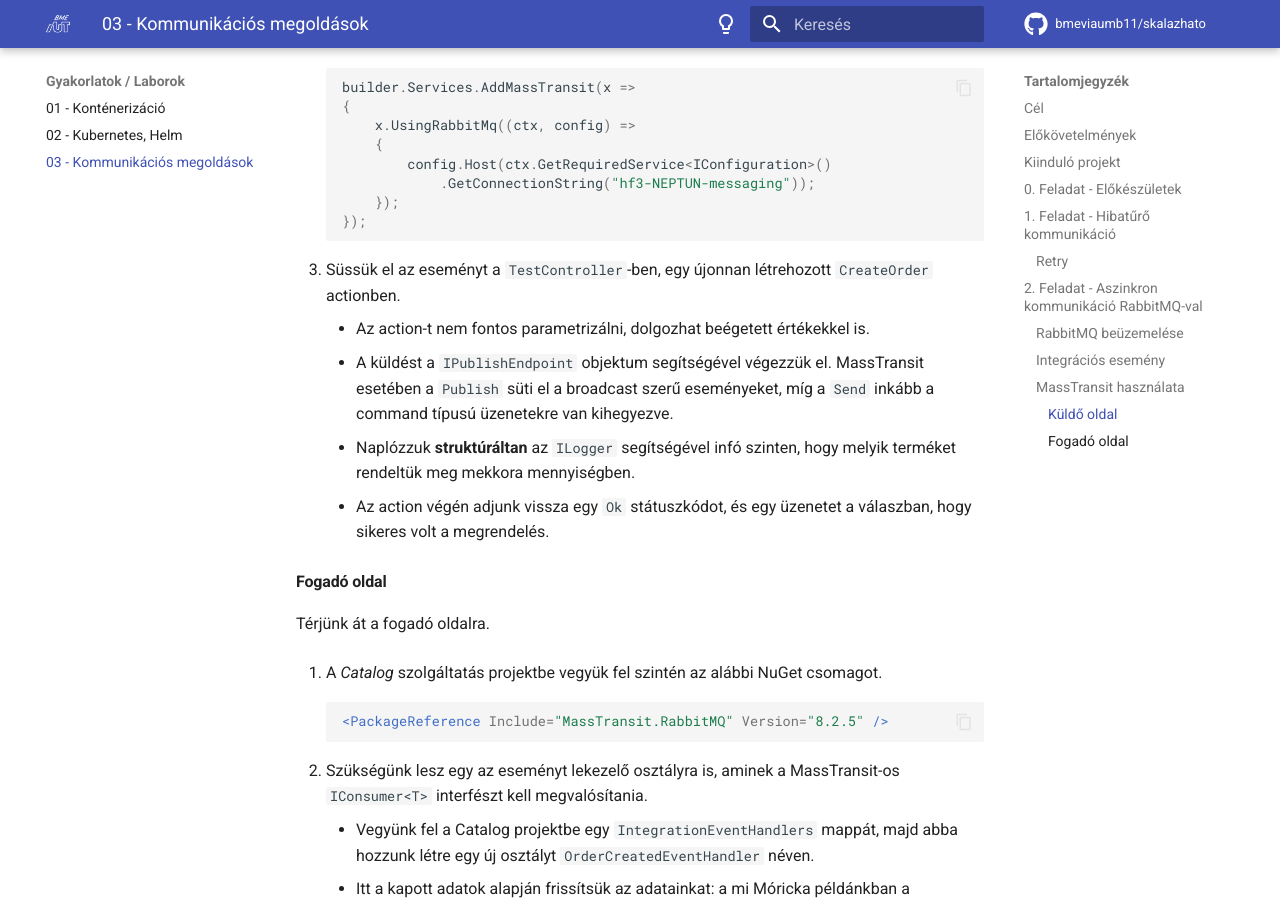
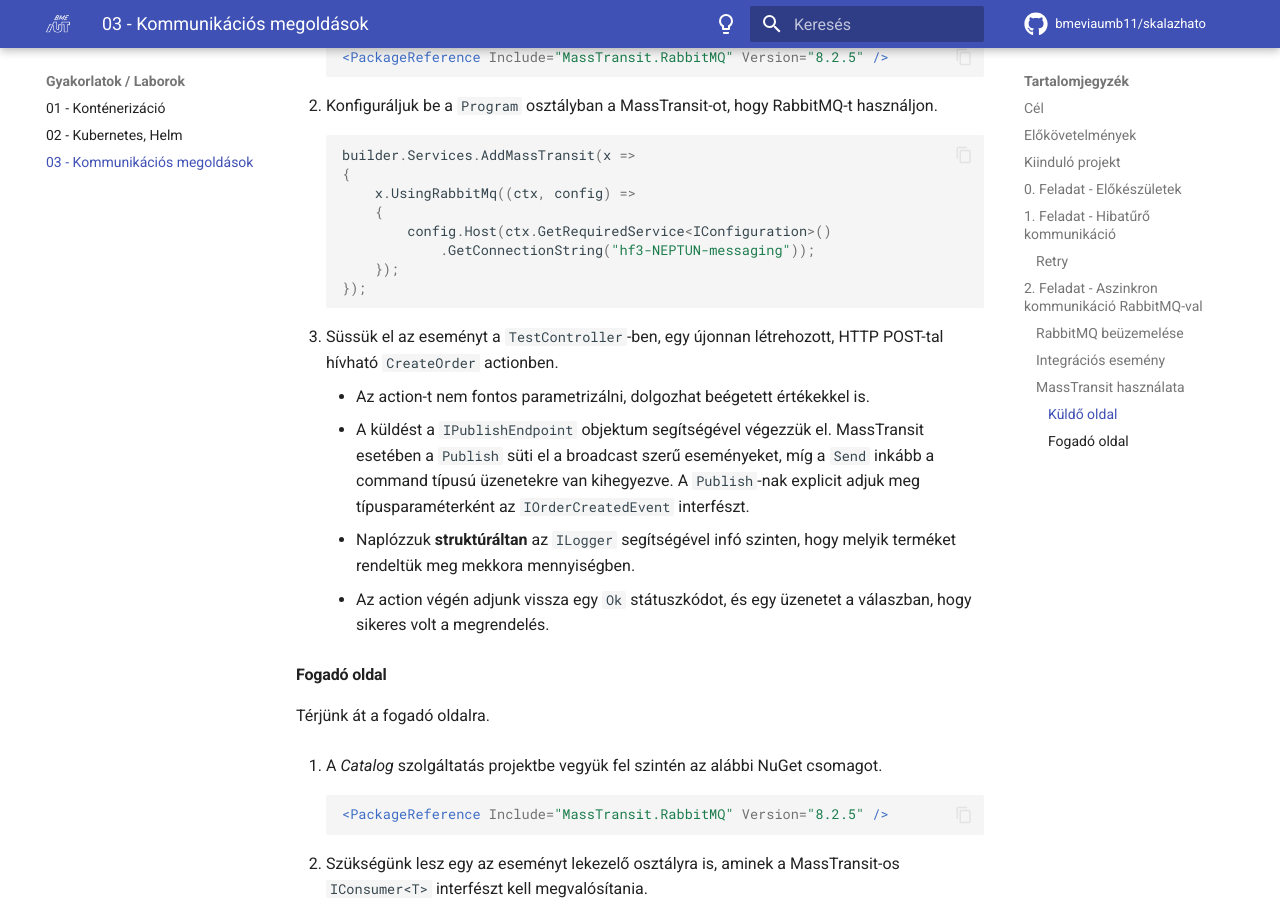
Before and after one commit to bmeviaumb11/skalazhato, an MkDocs documentation site: the page built from docs/homework/03-communication/index.md, in a window 1280 px wide and 900 px high, scrolled down 4680 px. Built offline with MkDocs 1.6.1 and Material for MkDocs 9.7.7, drawn with Linux system fonts in a browser that asks for light colours; comment, search, counter and statistics services are not loaded; some of the changed text lies outside the part shown.

Commit message:
Update index.md

````diff
--- a/docs/homework/03-communication/index.md
+++ b/docs/homework/03-communication/index.md
@@ -9,9 +9,11 @@
 * REST webszolgáltatások készítésének ismerete .NET platformon
     * A házi külön nem tér ki a REST szerű webszolgáltatások készítésének módszereire, arra a BSc szakirányos képzés [Adatvezérelt rendszerek](https://bmeviauac01.github.io/datadriven/hu/) és a [Szoftverfejlesztés .NET platformra](https://bmeviauav23.github.io/aspnetcorebook/) című választható tárgy anyagai az ajánlott irodalom.
 * Docker Desktop
+* [.NET SDK](https://dotnet.microsoft.com/en-us/download/dotnet/8.0) (legalább v8.0.402)
 * Visual Studio 2022
     * kidolgozva: v17.11.4
     * ASP.NET and web development workload
+    * alternatívaként jó lehet a Rider is, az Aspire pluginnel
 * Házi repóban található kiinduló projekt
 
 ## Kiinduló projekt
@@ -173,11 +175,11 @@
     });
     ```
 
-3. Süssük el az eseményt a `TestController`-ben, egy újonnan létrehozott `CreateOrder` actionben.
+3. Süssük el az eseményt a `TestController`-ben, egy újonnan létrehozott, HTTP POST-tal hívható `CreateOrder` actionben.
 
     * Az action-t nem fontos parametrizálni, dolgozhat beégetett értékekkel is.
     * A küldést a `IPublishEndpoint` objektum segítségével végezzük el.
-      MassTransit esetében a `Publish` süti el a broadcast szerű eseményeket, míg a `Send` inkább a command típusú üzenetekre van kihegyezve.
+      MassTransit esetében a `Publish` süti el a broadcast szerű eseményeket, míg a `Send` inkább a command típusú üzenetekre van kihegyezve. A `Publish`-nak explicit adjuk meg típusparaméterként az `IOrderCreatedEvent` interfészt.
     * Naplózzuk **struktúráltan** az `ILogger` segítségével infó szinten, hogy melyik terméket rendeltük meg mekkora mennyiségben.
     * Az action végén adjunk vissza egy `Ok` státuszkódot, és egy üzenetet a válaszban, hogy sikeres volt a megrendelés.
 
````
